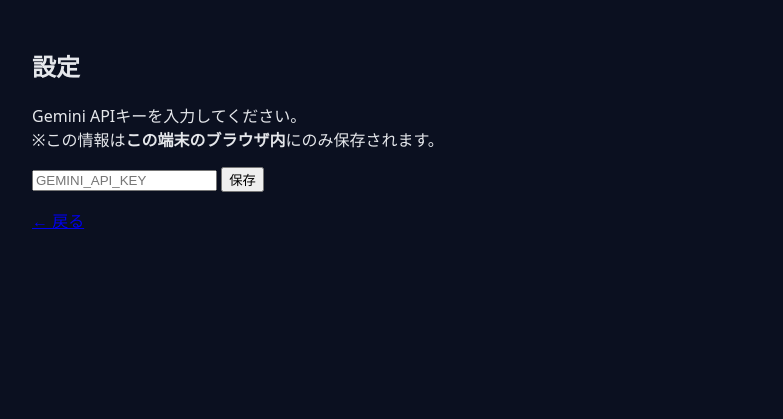
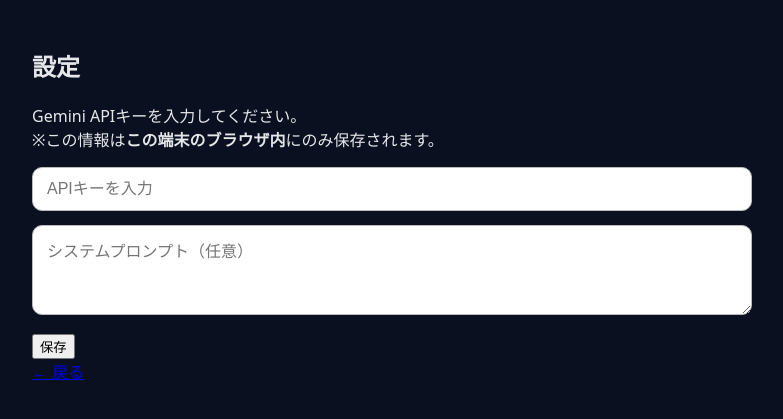
Before and after one commit to toshiria500/.github.io, a Flask app: template templates/Setting.html in a window 1280 px wide. Shown: the top 419 px of the page, without its empty margins (248-1031 px from the left). Run offline with Flask 3, Linux system fonts and the light colour scheme; the template is opened without the code that fills it, so the values that code supplies are empty; some web fonts are replaced.

Commit message:
Setting.html の更新

```diff
--- a/templates/Setting.html
+++ b/templates/Setting.html
@@ -16,10 +16,27 @@
     Gemini APIキーを入力してください。<br>
     ※この情報は<strong>この端末のブラウザ内</strong>にのみ保存されます。
   </p>
+<form id="settingForm">
 
-<input id="apiKey" type="password" placeholder="GEMINI_API_KEY">
-<button id="save" type="button">保存</button>
-<p id="status"></p>
+  <div class="form-group">
+    <input
+      id="apiKey"
+      name="apiKey"
+      placeholder="APIキーを入力"
+      required
+    >
+  </div>
+
+  <div class="form-group">
+    <textarea
+      id="systemPrompt"
+      name="systemPrompt"
+      placeholder="システムプロンプト（任意）"
+    ></textarea>
+  </div>
+
+  <button type="submit">保存</button>
+</form>
 
   <a href="./gensokyo.html">← 戻る</a>
 </div>
```
